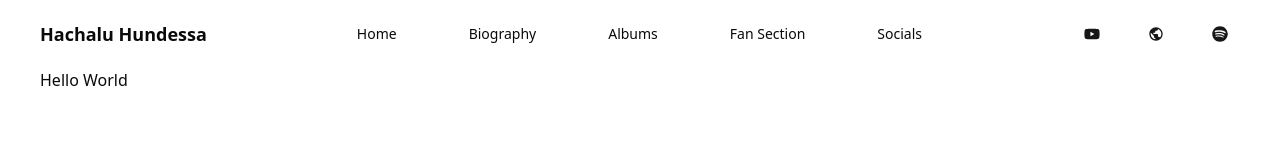
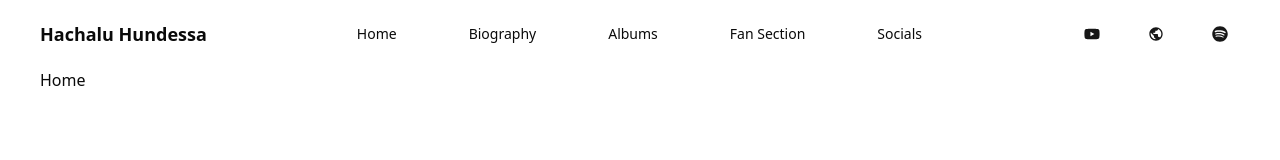
Before and after one commit to latiiLA/tribute, a Next.js app: page / in a window 1280 px wide. Shown: the top 160 px of the page. Built offline with nearby package versions, Linux system fonts and the light colour scheme.

Commit message:
home section added

```diff
--- a/app/page.tsx
+++ b/app/page.tsx
@@ -1,3 +1,11 @@
+"use client";
+
 export default function Home() {
-  return <div>Hello World</div>;
+  return (
+    <div id="home-section" className="mx-3, sm:mx-5, md:md-6">
+      <div>
+        <div>Home</div>
+      </div>
+    </div>
+  );
 }
```
